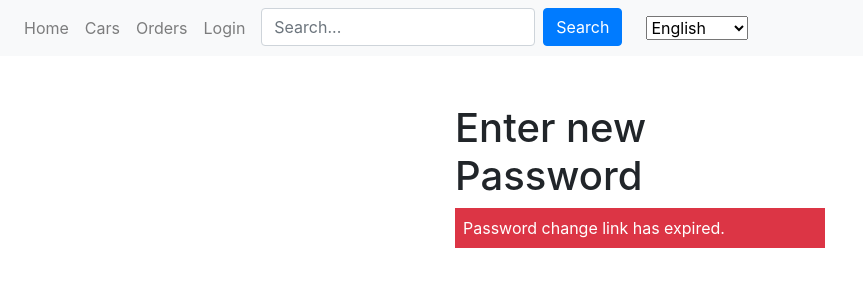
After one commit to helloseven/django_autoservisas, a Django app: template myproject/user_profile/templates/registration/password_reset_confirm.html in a window 1280 px wide. The commit adds this page. Shown: the top 300 px of the page, without its empty margins (0-863 px from the left). Run offline with Django 4.2, Linux system fonts and the light colour scheme; the template is opened without the code that fills it, so the values that code supplies are empty; some libraries are stand-ins or nearby versions.

Commit message:
Added custom password reset templates, configured email

```diff
--- a/myproject/autoservisas/templates/autoservisas/index.html
+++ b/myproject/autoservisas/templates/autoservisas/index.html
@@ -7,6 +7,7 @@
         <li class="list-group-item">{% trans 'Total Services'%}: {{ num_services }} </li>
         <li class="list-group-item">{% trans 'Total Completed Orders' %}: {{ num_instances_completed }}</num_instances-c></li>
         <li class="list-group-item">{% trans 'Total Cars' %}: {{ num_cars }}</li>
+        <li class="list-group-item">{% trans 'Number of visits' %}: {{ num_visits }}</li>
     </ul>
 </section>
 {% endblock content %}
--- a/myproject/autoservisas/views.py
+++ b/myproject/autoservisas/views.py
@@ -31,11 +31,14 @@ def index(request):
     num_services = Service.objects.count()
     num_instances_completed = OrderInstance.objects.filter(status__exact=2).count()
     num_cars = Car.objects.count()
+    num_visits = int(request.session.get('num_visits', 0)) + 1
+    request.session['num_visits'] = num_visits
 
     context = {
         'num_services' : num_services,
         'num_instances_completed' : num_instances_completed,
-        'num_cars' : num_cars
+        'num_cars' : num_cars,
+        'num_visits' : num_visits,
     }
     return render(request, 'autoservisas/index.html', context=context)
 
--- /dev/null
+++ b/myproject/user_profile/templates/registration/password_reset_confirm.html
@@ -0,0 +1,24 @@
+{% extends 'autoservisas/base.html' %}
+{% load i18n %}
+{% block content %}
+<div class="container mx-auto mt-5" style="width:400px;" >
+    <h1>{% trans 'Enter new Password' %}</h1>
+    {% if validlink %}
+        <form action="" method="post">
+            {% csrf_token %}
+            <div class="form-group">
+                <label for="id_new_password1">{% trans 'New Password' %}</label>
+                <input class="form-control" type="password" name="new_password1" autocomplete="new-password" required id="id_new_password1">
+                <small class="form-text text-muted">{% trans 'Your password must containt at least 8 characters' %}</small>
+            </div>
+            <div class="form-group">
+                <label for="id_new_password2">{% trans 'Confirm Password' %}</label>
+                <input class="form-control" type="password" name="new_password2" autocomplete="new-password" required id="id_new_password2">
+            </div>
+            <input class="btn btn-success" type="submit" value="Submit">
+        </form>
+    {% else %}
+        <div class="bg-danger text-white my-2 p-2">{% trans 'Password change link has expired.' %}</div>
+    {% endif %}
+</div>
+{% endblock content %}
--- /dev/null
+++ b/myproject/user_profile/templates/registration/password_reset_done.html
@@ -0,0 +1,6 @@
+{% extends 'autoservisas/base.html' %}
+{% load i18n%}
+{% block content %}
+    <h1>{% trans 'Check your inbox' %}.</h1>
+    <p>{% trans 'We\'ve emailed you instructions for reseting your password. You should receive the email shortly!' %}</p>
+{% endblock content %}
--- /dev/null
+++ b/myproject/user_profile/templates/registration/password_reset_email.html
@@ -0,0 +1,5 @@
+{% load i18n %}
+{% blocktrans %}
+	Someone has sent you this link to reset your password. If it was you, please follow the link.
+{% endblocktrans %}
+{{ protocol }}://{{ domain }}{% url 'password_reset_confirm' uidb64=uid token=token %}
```
Also changed, not shown: myproject/myproject/settings.py (+10 -0 lines), myproject/user_profile/templates/registration/login.html (+4 -3 lines), myproject/user_profile/templates/registration/password_reset_complete.html (added, +7 -0 lines), myproject/user_profile/templates/registration/password_reset_form.html (added, +19 -0 lines), myproject/db.sqlite3.
